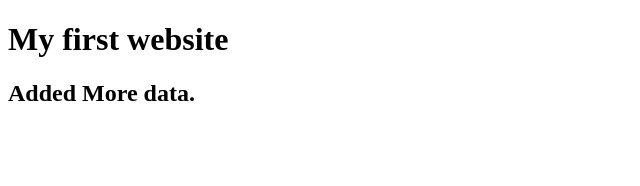
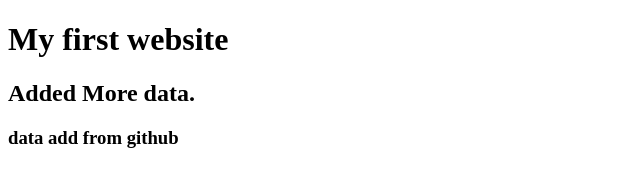
Before and after one commit to mizanur919/my-first-website, a plain HTML site: page index.html in a window 1280 px wide. Shown: the whole page, without its empty margins (0-640 px from the left). Drawn offline with Linux system fonts and the light colour scheme.

Commit message:
Update index.html

```diff
--- a/index.html
+++ b/index.html
@@ -9,5 +9,6 @@
 <body>
     <h1>My first website</h1>
     <h2>Added More data.</h2>
+    <h3>data add from github</h3>
 </body>
 </html>
```
